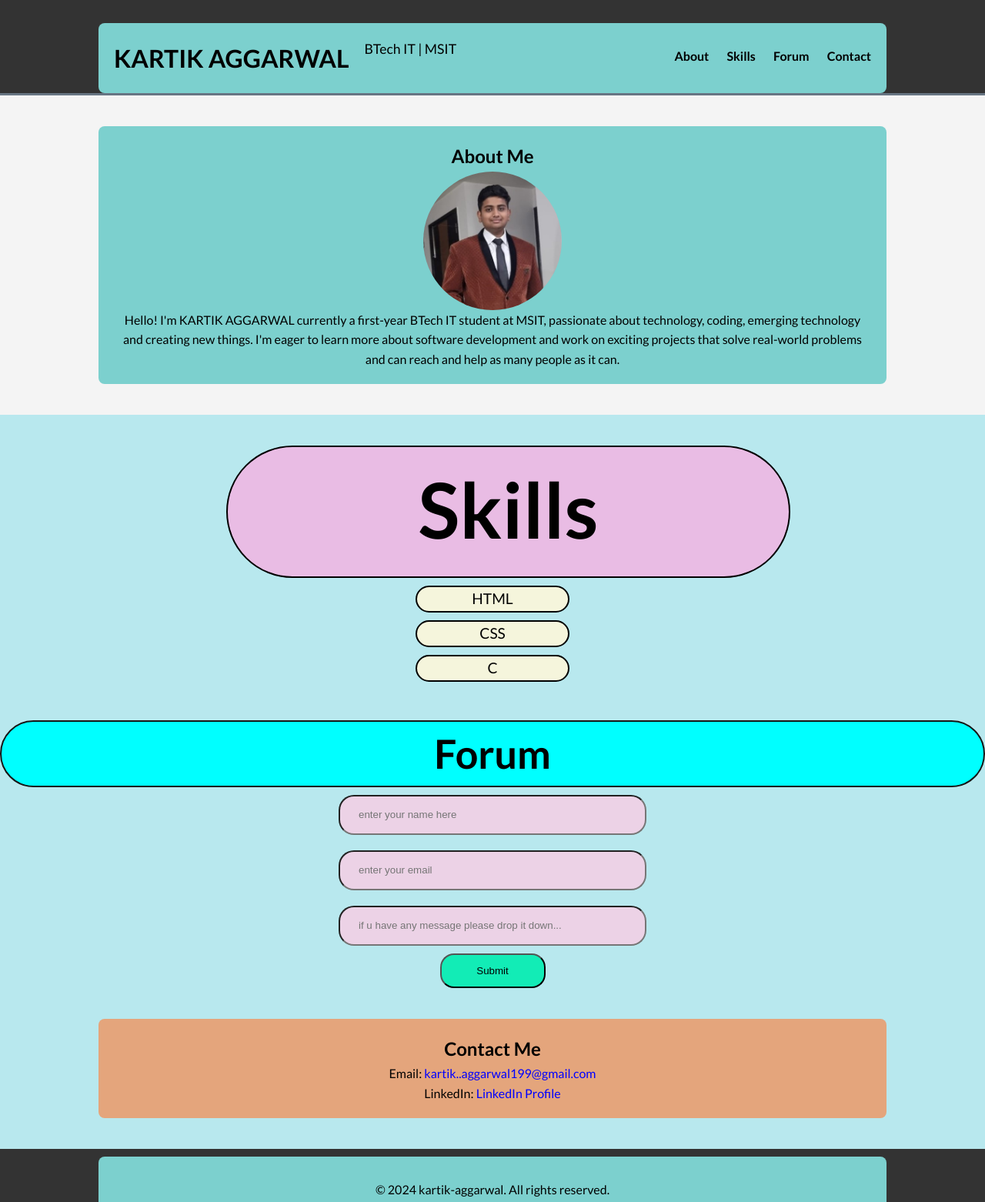
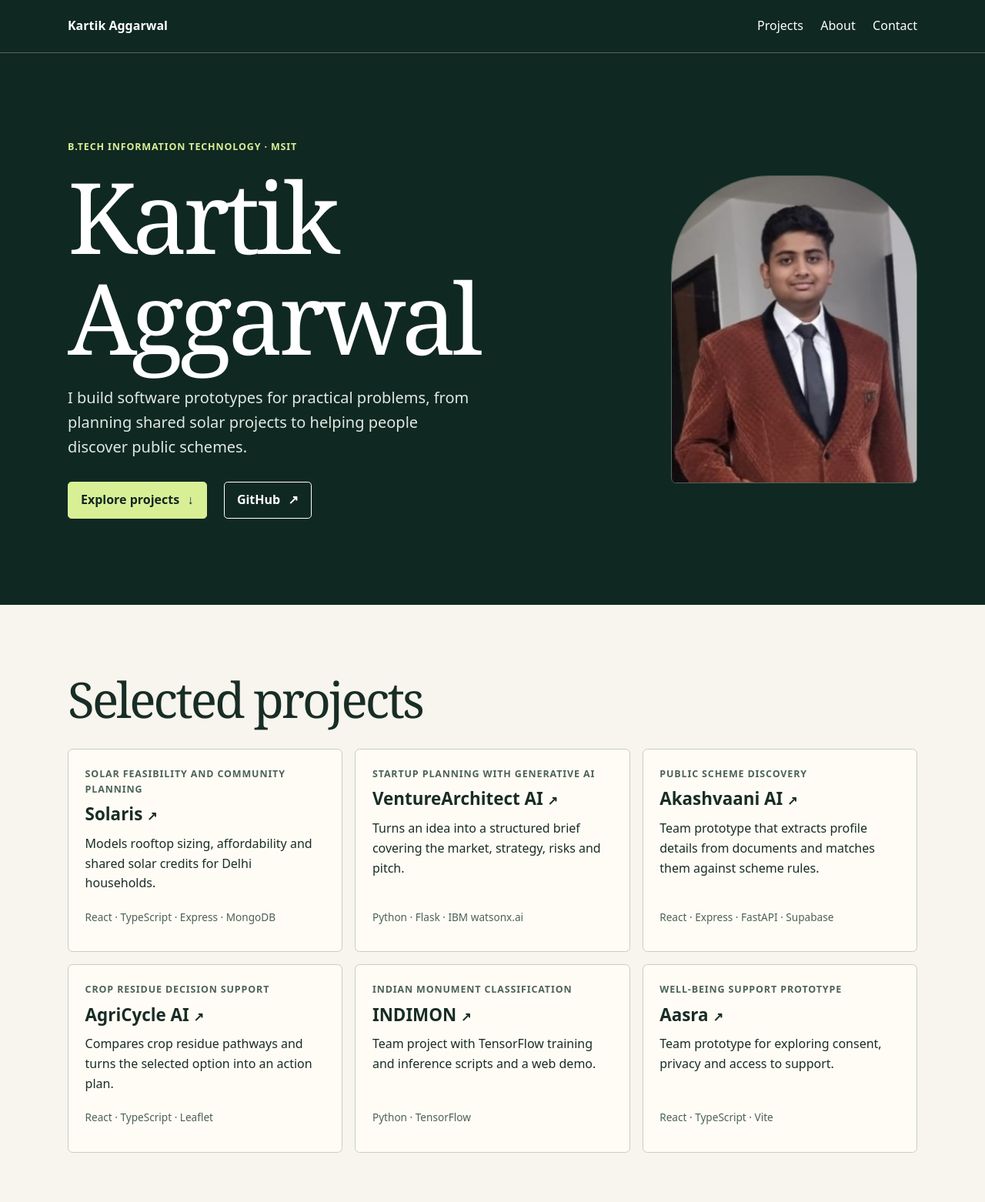
Before and after one commit to KARTIK-githubs/KARTIK-githubs.github.io, a plain HTML site: page index.html in a window 1280 px wide. Shown: the top 1562 px of the page at 77% size. Drawn offline with Linux system fonts and the light colour scheme.

Commit message:
feat: refresh personal portfolio and showcase selected projects

```diff
--- a/index.html
+++ b/index.html
@@ -1,71 +1,98 @@
-<!DOCTYPE html>
+<!doctype html>
 <html lang="en">
 <head>
-    <title>KARTIK AGGARWAL- Portfolio</title>
-    <link href="https://fonts.googleapis.com/css2?family=Lato:wght@400;700&display=swap" rel="stylesheet">
+    <meta charset="utf-8">
+    <meta name="viewport" content="width=device-width, initial-scale=1">
+    <meta name="description" content="Kartik Aggarwal, B.Tech IT student at MSIT. Explore selected full-stack, AI and hackathon projects.">
+    <meta name="theme-color" content="#102822">
+    <title>Kartik Aggarwal | Portfolio</title>
     <link rel="stylesheet" href="style.css">
 </head>
 <body>
-    <header>
-        <div class="container">
-            <div class="info">
-            <h1>KARTIK AGGARWAL</h1>
-            <p>BTech IT | MSIT</p>
-            <nav>
-                <ul>
-                    <li><a href="#about">About</a></li>
-                    <li><a href="#skills">Skills</a></li>
-                    <li><a href="#infoenter1">Forum</a></li>
-                    <li><a href="#contact">Contact</a></li>
-                </ul>
+    <a class="skip-link" href="#main">Skip to content</a>
+    <header class="site-header">
+        <div class="shell header-inner">
+            <a class="wordmark" href="#main">Kartik Aggarwal</a>
+            <nav aria-label="Main navigation">
+                <a href="#projects">Projects</a>
+                <a href="#about">About</a>
+                <a href="#contact">Contact</a>
             </nav>
         </div>
+    </header>
+    <main id="main">
+        <section class="hero" aria-labelledby="intro">
+            <div class="shell hero-inner">
+                <div>
+                    <p class="eyebrow">B.Tech Information Technology · MSIT</p>
+                    <h1 id="intro">Kartik<br>Aggarwal</h1>
+                    <p class="intro">I build software prototypes for practical problems, from planning shared solar projects to helping people discover public schemes.</p>
+                    <div class="actions">
+                        <a class="button primary" href="#projects">Explore projects <span aria-hidden="true">↓</span></a>
+                        <a class="button secondary" href="https://github.com/KARTIK-githubs">GitHub <span aria-hidden="true">↗</span></a>
                     </div>
-    </header>
-
-    <section id="about" class="section">
-        <div class="container">
-            <h2>About Me</h2>
-            <img src="imagektk.jpg" alt="imagektk.jpg" class="profile-photo">
-            <p>Hello! I'm KARTIK AGGARWAL currently a first-year BTech IT student at MSIT, passionate about technology, coding, emerging technology and creating new things. I'm eager to learn more about software development and work on exciting projects that solve real-world problems and can reach and help as many people as it can.</p>
+                </div>
+                <img class="portrait" src="imagektk.jpg" alt="Kartik Aggarwal">
             </div>
         </section>
-
-    <section id="skills" class="section">
-        <div class="boxing"></div>
-            <h2 class="skills">Skills</h2>
-            <div class="proff">
-            <ul>
-                <li>HTML</li>
-                <li>CSS</li>
-                <li>C</li>
-            </div>
-            </ul>
+        <section class="shell project-section" id="projects" aria-labelledby="work">
+            <h2 id="work">Selected projects</h2>
+            <div class="project-grid">
+                <article class="project">
+                    <p class="eyebrow">Solar feasibility and community planning</p>
+                    <h3><a href="https://github.com/KARTIK-githubs/Solaris----Dheera-Green-Infra">Solaris <span aria-hidden="true">↗</span></a></h3>
+                    <p>Models rooftop sizing, affordability and shared solar credits for Delhi households.</p>
+                    <p class="stack">React · TypeScript · Express · MongoDB</p>
+                </article>
+                <article class="project">
+                    <p class="eyebrow">Startup planning with generative AI</p>
+                    <h3><a href="https://github.com/KARTIK-githubs/VentureArchitect-AI">VentureArchitect AI <span aria-hidden="true">↗</span></a></h3>
+                    <p>Turns an idea into a structured brief covering the market, strategy, risks and pitch.</p>
+                    <p class="stack">Python · Flask · IBM watsonx.ai</p>
+                </article>
+                <article class="project">
+                    <p class="eyebrow">Public scheme discovery</p>
+                    <h3><a href="https://github.com/KARTIK-githubs/Akashvaani-AI">Akashvaani AI <span aria-hidden="true">↗</span></a></h3>
+                    <p>Team prototype that extracts profile details from documents and matches them against scheme rules.</p>
+                    <p class="stack">React · Express · FastAPI · Supabase</p>
+                </article>
+                <article class="project">
+                    <p class="eyebrow">Crop residue decision support</p>
+                    <h3><a href="https://github.com/KARTIK-githubs/AgriCycle-AI">AgriCycle AI <span aria-hidden="true">↗</span></a></h3>
+                    <p>Compares crop residue pathways and turns the selected option into an action plan.</p>
+                    <p class="stack">React · TypeScript · Leaflet</p>
+                </article>
+                <article class="project">
+                    <p class="eyebrow">Indian monument classification</p>
+                    <h3><a href="https://github.com/KARTIK-githubs/indi-mon">INDIMON <span aria-hidden="true">↗</span></a></h3>
+                    <p>Team project with TensorFlow training and inference scripts and a web demo.</p>
+                    <p class="stack">Python · TensorFlow</p>
+                </article>
+                <article class="project">
+                    <p class="eyebrow">Well-being support prototype</p>
+                    <h3><a href="https://github.com/KARTIK-githubs/Aasra">Aasra <span aria-hidden="true">↗</span></a></h3>
+                    <p>Team prototype for exploring consent, privacy and access to support.</p>
+                    <p class="stack">React · TypeScript · Vite</p>
+                </article>
             </div>
         </section>
-    <div class="forum">Forum</div>
-    <div class="infoenter">
-        <div id ="infoenter1" class="user">
-            <input type="text" placeholder="enter your name here">
-            <input type="text" placeholder="enter your email">
-            <input type="text" placeholder="if u have any message please drop it down...">
-            <button class="submit">Submit</button>
-
+        <section class="about-section" id="about" aria-labelledby="background">
+            <div class="shell split">
+                <h2 id="background">About</h2>
+                <div>
+                    <p>I'm studying Information Technology at Maharaja Surajmal Institute of Technology (2024–2028). My projects span React, TypeScript, Express, Python and applied machine learning.</p>
+                    <p>As a placement coordinator, I help organize campus recruitment drives and communicate with students and recruiters. I also build prototypes with teams at hackathons.</p>
                 </div>
             </div>
-
-    <section id="contact" class="section">
-        <div class="lowering">
-            <h2>Contact Me</h2>
-            <p>Email: <a href="mailto:kartik.aggarwal199@gmail.com">kartik..aggarwal199@gmail.com</a></p>
-            <p>LinkedIn: <a href="https://www.linkedin.com/in/kartik-aggarwal-389151325/" target="_blank">LinkedIn Profile</a></p>
+        </section>
+        <section class="shell split contact-section" id="contact" aria-labelledby="get-in-touch">
+            <h2 id="get-in-touch">Contact</h2>
+            <div class="actions">
+                <a class="button outline" href="mailto:kartik.aggarwal199@gmail.com">Email</a>
+                <a class="button outline" href="https://www.linkedin.com/in/kartik-aggarwal-389151325/">LinkedIn <span aria-hidden="true">↗</span></a>
             </div>
         </section>
-
-    <footer>
-        <div class="container">
-            <p>&copy; 2024 kartik-aggarwal. All rights reserved.</p>
-        </div>
-    </footer>
+    </main>
+    <footer><div class="shell">Kartik Aggarwal</div></footer>
 </body>
 </html>
--- a/style.css
+++ b/style.css
@@ -1,199 +1,65 @@
-* {
-    color:black;
-    margin: 0;
-    padding: 0;
-    box-sizing: border-box;
+:root {
+    color-scheme: light;
+    --paper: #f7f5ed;
+    --ink: #182d26;
+    --forest: #102822;
+    --muted: #4c6259;
+    --line: #c6cec1;
+    --accent: #d9ef96;
+    font-family: system-ui, sans-serif;
 }
-
-body {
-    font-family: 'Lato', sans-serif;
-    line-height: 1.6;
-    background-color: #b8e8ee; /* Background color added */
-    color: black; /* Sets default text color to black */
+*, *::before, *::after { box-sizing: border-box; }
+html { scroll-behavior: smooth; }
+body { margin: 0; color: var(--ink); background: var(--paper); line-height: 1.6; }
+a { color: inherit; text-underline-offset: .2em; }
+a:hover { text-decoration-thickness: .15em; }
+a:focus-visible { outline: 3px solid currentColor; outline-offset: 5px; }
+.shell { width: min(69rem, calc(100% - 3rem)); margin-inline: auto; }
+.skip-link { position: absolute; top: .75rem; left: 1rem; padding: .5rem 1rem; transform: translateY(-200%); background: var(--accent); color: var(--ink); z-index: 1; }
+.skip-link:focus { transform: none; }
+.site-header { background: var(--forest); color: #fff; border-bottom: 1px solid #52645a; }
+.header-inner, nav, .actions { display: flex; align-items: center; flex-wrap: wrap; gap: .8rem 1.4rem; }
+.header-inner { justify-content: space-between; min-height: 4.25rem; padding-block: .6rem; }
+.wordmark { font-weight: 750; }
+nav a, .wordmark, .button { text-decoration: none; }
+nav a:hover, .wordmark:hover { text-decoration: underline; }
+.hero { background: var(--forest); color: #fff; }
+.hero-inner { display: grid; grid-template-columns: minmax(0, 1fr) minmax(12rem, 20rem); align-items: center; gap: clamp(2rem, 8vw, 8rem); padding-block: clamp(3.5rem, 9vw, 7rem); }
+.eyebrow { margin: 0; font-size: .78rem; font-weight: 750; letter-spacing: .07em; text-transform: uppercase; }
+.hero .eyebrow { color: var(--accent); }
+h1, h2 { font-family: Georgia, serif; font-weight: 400; margin: 0; line-height: 1.02; letter-spacing: -.045em; }
+h1 { font-size: clamp(3.5rem, 10vw, 8rem); margin-block: .95rem 1.5rem; }
+h2 { font-size: clamp(2.4rem, 5vw, 4rem); }
+.intro { max-width: 33rem; font-size: clamp(1rem, 2.25vw, 1.25rem); color: #e0e8e2; margin: 0 0 1.8rem; }
+.portrait { width: 100%; aspect-ratio: 4 / 5; object-fit: cover; object-position: center; border-radius: 8rem 8rem .4rem .4rem; background: #254238; border: 1px solid #52645a; }
+.button { display: inline-flex; align-items: center; gap: .65rem; border: 1px solid currentColor; border-radius: .3rem; padding: .65rem 1rem; font-weight: 700; }
+.button:hover { text-decoration: underline; }
+.primary { color: var(--forest); background: var(--accent); border-color: var(--accent); }
+.primary:focus-visible { outline-color: #fff; }
+.secondary { color: #fff; }
+.project-section, .contact-section, .about-section { padding-block: clamp(3rem, 7vw, 6rem); }
+.project-grid { display: grid; grid-template-columns: repeat(3, minmax(0, 1fr)); gap: 1rem; margin-top: 2rem; }
+.project { display: flex; flex-direction: column; padding: 1.35rem; background: #fffcf5; border: 1px solid var(--line); border-radius: .4rem; }
+.project .eyebrow, .stack { color: var(--muted); }
+.project h3 { font-size: 1.4rem; margin: .6rem 0 0; line-height: 1.2; }
+.project h3 a { text-decoration: none; }
+.project h3 a:hover { text-decoration: underline; }
+.project h3 span { font-size: 1rem; }
+.project > p:not(.eyebrow) { margin: .75rem 0; }
+.project > p.stack { margin-top: auto; padding-top: .5rem; font-size: .85rem; }
+.about-section { background: #e8eddf; }
+.split { display: grid; grid-template-columns: 1fr 2fr; gap: 1.5rem; align-items: start; }
+.split p { max-width: 42rem; margin: 0 0 .8rem; }
+.split p:last-child { margin-bottom: 0; }
+footer { border-top: 1px solid var(--line); padding-block: 1.2rem; color: var(--muted); }
+@media (max-width: 54rem) {
+    .project-grid { grid-template-columns: repeat(2, minmax(0, 1fr)); }
 }
-
-.container {
-    width: 80%;
-     margin: auto;
-    overflow: hidden;
-    background-color: #7cd0ce; /* Optional: Set background color for content area to contrast */
-    padding: 20px;
-    border-radius: 8px;
+@media (max-width: 37.5rem) {
+    .shell { width: calc(100% - 2rem); }
+    .hero-inner, .project-grid, .split { grid-template-columns: minmax(0, 1fr); }
+    .portrait { max-width: 15rem; }
 }
-
-.boxing {
-    width: 80%;
-    margin: auto;
-    overflow: hidden;
-    background-color: rgb(121, 94, 94); /* Optional: Set background color for content area to contrast */
-    padding: 20px;
-    border-radius: 8px;
-    display: none;
+@media (prefers-reduced-motion: reduce) {
+    html { scroll-behavior: auto; }
 }
-
-.lowering{
-    width: 80%;
-    margin: auto;
-    overflow: hidden;
-    background-color: rgb(228, 165, 124); /* Optional: Set background color for content area to contrast */
-    padding: 20px;
-    border-radius: 8px;
-}
-
-header {
-    background: #333;
-    color: black; /* Changed text color to black */
-    padding-top: 30px;
-    min-height: 70px;
-    border-bottom: #677583 3px solid;
-}
-
-header h1 {
-    color: black; /* Ensure header text is black */
-    float: left;
-    margin-top: 0;
-    margin-bottom: 0;
-    text-transform: uppercase;
-}
-
-header p {
-    float: left;
-    margin-left: 20px;
-    font-size: 1.1em;
-    color: black; /* Changed to black */
-}
-
-.profile-photo {
-    width: 180px;         /* Set a width for the image */
-    height: 180px;        /* Set a height for the image (same as width for circle) */
-    border-radius: 50%;   /* Make the image circular */
-    object-fit: cover;    /* Ensure the image covers the area without distortion */
-    display: block;       /* Center the image */
-    margin: 0 auto;      /* Center the image horizontally */
-}
-
-nav {
-    float: right;
-    margin-top: 10px;
-}
-
-nav ul {
-    list-style: none;
-}
-
-nav ul li {
-    display: inline;
-    margin-left: 20px;
-}
-
-nav ul li a {
-    color: black; /* Changed link text color to black */
-    text-decoration: none;
-    font-weight: bold;
-}
-
-nav ul li a:hover {
-    color: #e7eff7; /* Optional hover color change */
-}
-
-.section {
-    padding: 40px 0;
-    text-align: center;
-}
-
-#about {
-    background: #f4f4f4;
-}
-
-#projects .project {
-    background: #333;
-    color: black; /* Changed project text to black */
-    margin: 20px 0;
-    padding: 20px;
-}
-
-#projects .project h3 {
-    margin-bottom: 10px;
-}
-
-#skills ul {
-    list-style: none;
-}
-
-#skills ul li {
-    font-size: 1.2em;
-    margin: 10px 0;
-    color: black; /* Ensure skills text is black */
-}
-
-#contact a {
-    color: blue; /* Contact link is now black */
-    text-decoration: none;
-}
-
-footer {
-    background: #333;
-    color: black; /* Footer text is now black */
-    text-align: center;
-    padding: 10px 0;
-}
-
-footer p {
-    margin: 10px 0;
-}
-.proff ul li{
-    border: 2px solid black;
-    border-radius: 30px;
-    background-color: beige;
-    width: 200px;
-}
-.proff{
-    display: flex;
-    justify-content: center;
-    align-items: center;
-}
-.skills{
-    font-size: 100px;
-    border: 2px solid;
-    width: 733px;
-    border-radius: 92px;
-    background-color: #e9bce4;
-    position: relative;
-    left: 294px;
-    height: 172px;
-}
-.user{
-    display: flex;
-    flex-direction: column;
-    justify-content: center;
-    align-items: center;
-
-}
-.user input{
-    margin: 10px;
-    width: 400px;
-    height: 40px;
-    padding: 24px;
-    border-radius: 20px;
-    color: black;
-    background-color: #ecd2e6;
-}
-.submit{
-    width: 137px;
-    height: 45px;
-    border-radius: 18px;
-    background-color: #12ecb6;
-    cursor: pointer;
-}
-.submit:hover{
-    background-color: #e9bce4;
-}
-.forum{
-    text-align: center;
-    height: 87px;
-    border: 2px solid #161515;
-    border-radius: 70px;
-    font-size: 52px;
-    background-color: aqua;
-    font-weight: bolder;
-}
```
Also changed, not shown: 1 other file. Lines whose indentation alone changed are shown as unchanged.
